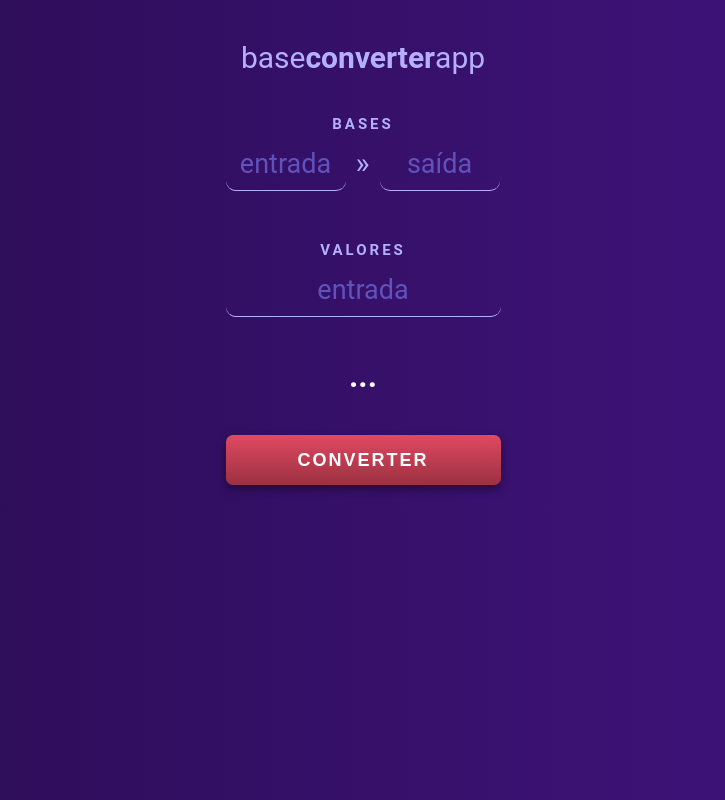
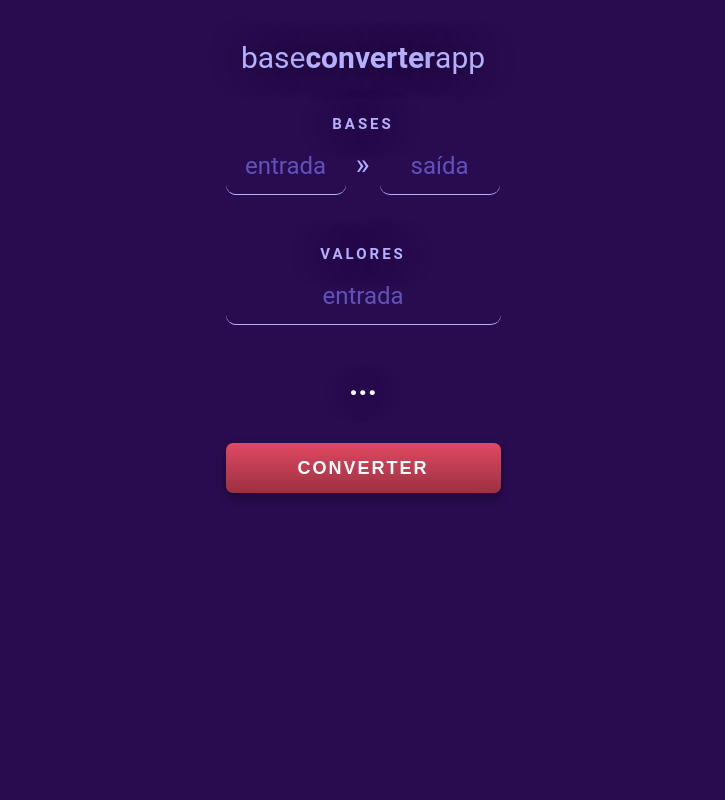
Before and after one commit to EdeiltonSO/BaseConverterApp, a React (Create React App) app: page / in a window 1280 px wide. Shown: the whole page, without its empty margins (277-1002 px from the left). Built offline with nearby package versions, Linux system fonts and the light colour scheme.

Commit message:
style changes

```diff
--- a/src/App.css
+++ b/src/App.css
@@ -1,5 +1,5 @@
 body {
-  background: linear-gradient(to left, #431482, #290c50);
+  background: rgb(41, 12, 80);
 }
 
 div.content {
@@ -13,6 +13,7 @@ p#title {
   color: rgb(181, 176, 253);
   font-size: 30px;
   margin-bottom: 25px;
+  text-shadow: 0px 0px 30px rgba(0, 0, 0, 0.7);
 }
 
 p.subtitle {
@@ -23,6 +24,7 @@ p.subtitle {
   width: 275px;
   text-align: center;
   color: rgb(181, 176, 253);
+  text-shadow: 0px 0px 30px rgba(0, 0, 0, 0.7);
 }
 
 span#to {
@@ -35,13 +37,15 @@ input.base {
   font-family: "Segoe UI Light", "Roboto", "Droid Sans", "Helvetica Neue",
     sans-serif;
   width: 100px;
+  height: 36px;
   border: 0;
+  /* background: linear-gradient(to top, rgba(0, 0, 0, 0.1), rgba(0, 0, 0, 0)); */
   background: none;
   border-bottom: 1px solid rgb(181, 176, 253);
   margin: 10px;
   margin-top: 5px;
   padding: 10px;
-  font-size: 27px;
+  font-size: 24px;
   text-align: center;
   color: #fff;
   border-radius: 10px;
@@ -51,13 +55,15 @@ input.valueIn {
   font-family: "Segoe UI Light", "Roboto", "Droid Sans", "Helvetica Neue",
     sans-serif;
   width: 255px;
+  height: 36px;
   border: 0;
+  /* background: linear-gradient(to top, rgba(0, 0, 0, 0.1), rgba(0, 0, 0, 0)); */
   background: none;
   border-bottom: 1px solid rgb(181, 176, 253);
   margin: 10px;
   margin-top: 5px;
   padding: 10px;
-  font-size: 27px;
+  font-size: 24px;
   text-align: center;
   color: #fff;
   border-radius: 10px;
@@ -70,6 +76,7 @@ h1.valueOut {
   margin: 30px 10px;
   text-align: center;
   color: #fff;
+  text-shadow: 0px 0px 30px rgba(0, 0, 0, 0.7);
 }
 
 button.convert {
```
